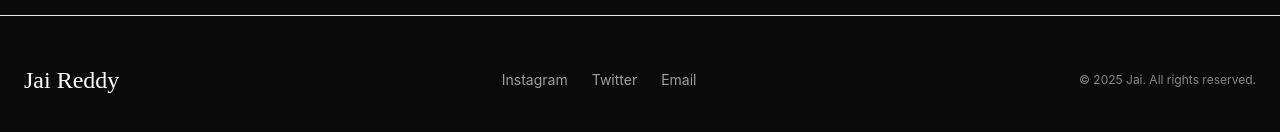
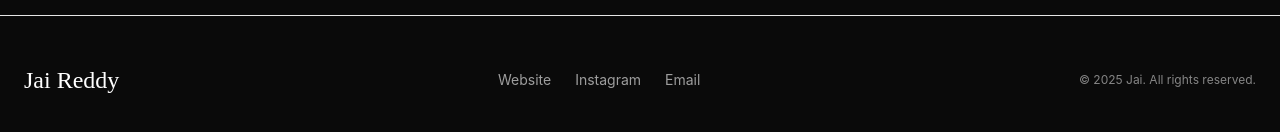
Before and after one commit to Jairedddy/Photography-Portfolio, a React (Vite) app: page / in a window 1280 px wide. Shown: the part 2689-2821 px from the top of the page. Built offline with nearby package versions, Linux system fonts and the light colour scheme.

Commit message:
Footer links corrected

```diff
--- a/src/components/Footer.tsx
+++ b/src/components/Footer.tsx
@@ -24,9 +24,9 @@ const Footer: React.FC<FooterProps> = ({ theme }) => {
         </div>
 
         <div className="flex gap-6 text-sm opacity-60">
+          <a href="https://www.jairedddy.in/" target='_blank' className="hover:opacity-100 transition-opacity">Website</a>
           <a href="https://instagram.com/jai_redddy" target="_blank" rel="noopener noreferrer" className="hover:opacity-100 transition-opacity">Instagram</a>
-          <a href="#" className="hover:opacity-100 transition-opacity">Twitter</a>
-          <a href="mailto:jaishukreddy7@gmail.com" className="hover:opacity-100 transition-opacity">Email</a>
+          <a href="mailto:jaishukreddy7@gmail.com" target='_blank' className="hover:opacity-100 transition-opacity">Email</a>
         </div>
 
         <div className="text-xs opacity-50">
```
